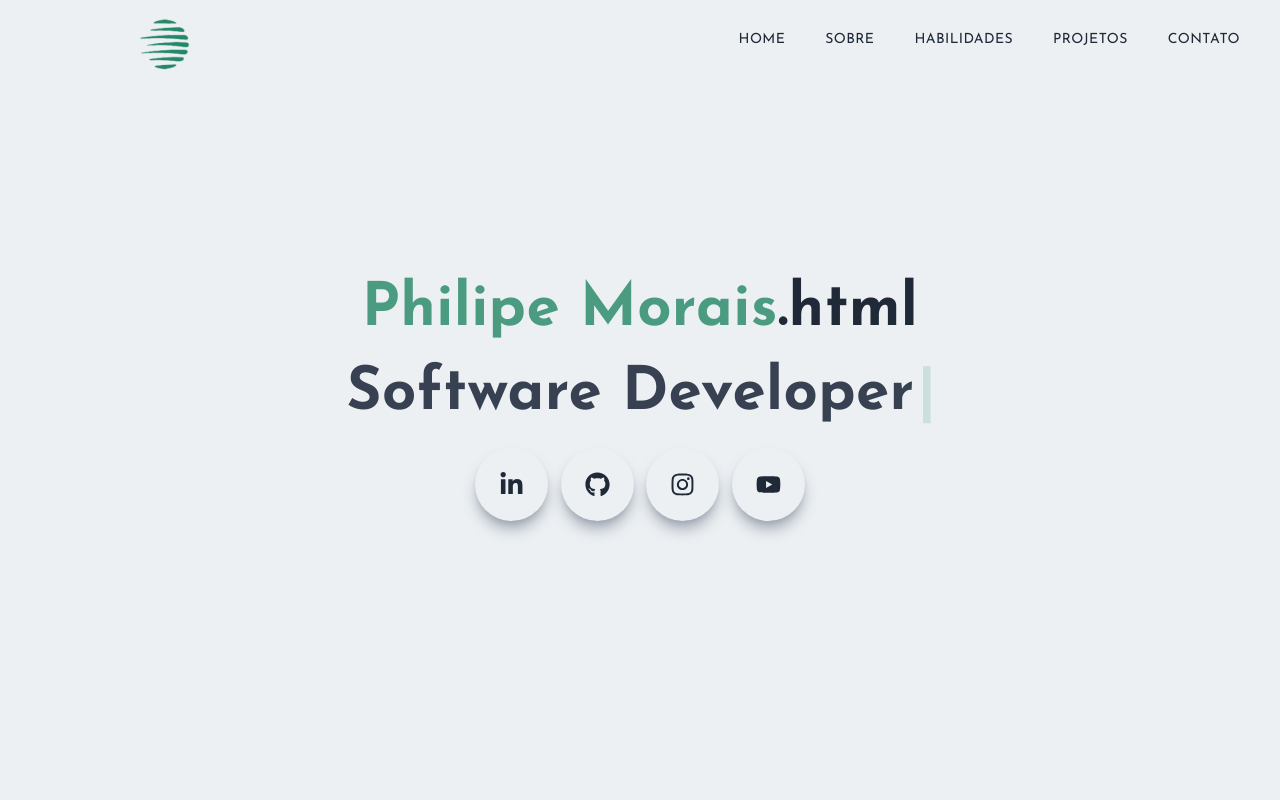
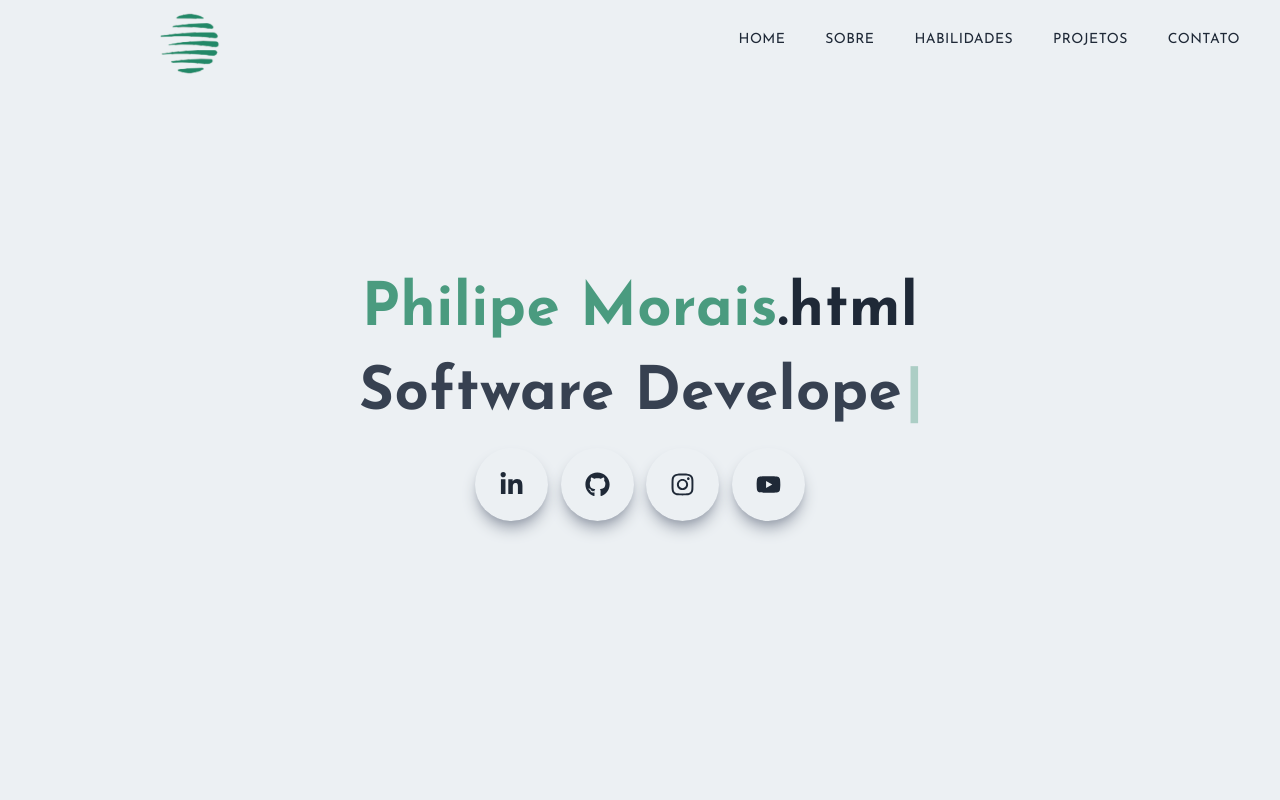
Before and after one commit to PhMoraiis/philipemorais.com, a Next.js app: page / in a window 1280 px wide. Shown: the top 800 px of the page. Built offline with nearby package versions, Linux system fonts and the light colour scheme.

Commit message:
bug fix - update to deploy

```diff
--- a/components/Experiences/Experience.jsx
+++ b/components/Experiences/Experience.jsx
@@ -16,7 +16,7 @@ const Experience = ({
   begin,
   description }) => {
   return (
-    <article className='flex flex-col  items-center space-y-7 flex-shrink-0 w-[500px] md:w-[600px] xl:w=[900px] snap-center shadow-xl p-6 rounded-xl transition-opacity duration-200 overflow-hidden'>
+    <article className='flex flex-col  items-center space-y-7 flex-shrink-0 w-[500px] md:w-[600px] xl:w=[900px] snap-start shadow-xl p-6 rounded-xl transition-opacity duration-200 overflow-hidden'>
       <motion.div
         initial={{
           y: -100,
--- a/components/Navbar/index.jsx
+++ b/components/Navbar/index.jsx
@@ -49,7 +49,7 @@ const Navbar = () => {
   return (
     <motion.nav
       initial={{
-        x: -500,
+        x: -100,
         opacity: 0,
         scale: 0.5
       }}
@@ -67,7 +67,7 @@ const Navbar = () => {
           <Image
             src={'/images/Logo.png'}
             alt={'Logo escrita Philipe Morais'}
-            width={250}
+            width={300}
             height={50}
             className='cursor-pointer hover:scale-110 ease-in duration-300 mt-4'
           />
--- a/pages/_document.jsx
+++ b/pages/_document.jsx
@@ -5,7 +5,6 @@ export default function Document() {
     <Html lang="en">
       <Head>
         <meta charSet="utf-8" />
-        <meta name="viewport" content="width=device-width, initial-scale=1"/>
         <meta name="description" content="Prazer, eu sou o Philipe Morais, Desenvolvedor e Estudante de Engenharia de Software (@philipe.dev) fã do desenvolvimento Web e pela partilha de conhecimento, vem comigo evoluir!" />
         <link rel="preconnect" href="https://fonts.googleapis.com"></link>
         <link rel="preconnect" href="https://fonts.gstatic.com" crossorigin></link>
--- a/pages/index.jsx
+++ b/pages/index.jsx
@@ -24,6 +24,7 @@ const Home = () => {
       viewport={{
         once: true,
       }}
+      className="overflow-y-hidden"
     >
       <Head>
         <title>Philipe Morais</title>
```
Also changed, not shown: 2 other files (tests, documents, lock files or other folders).
